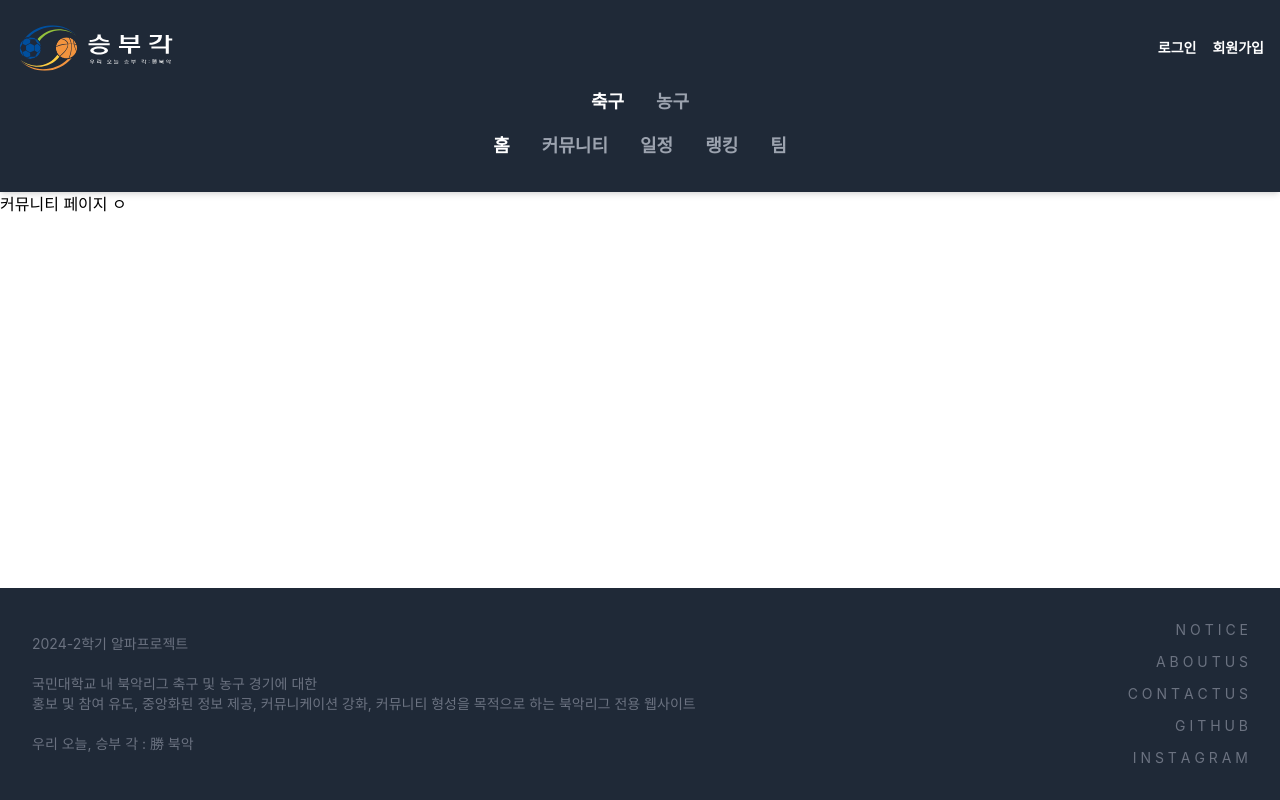
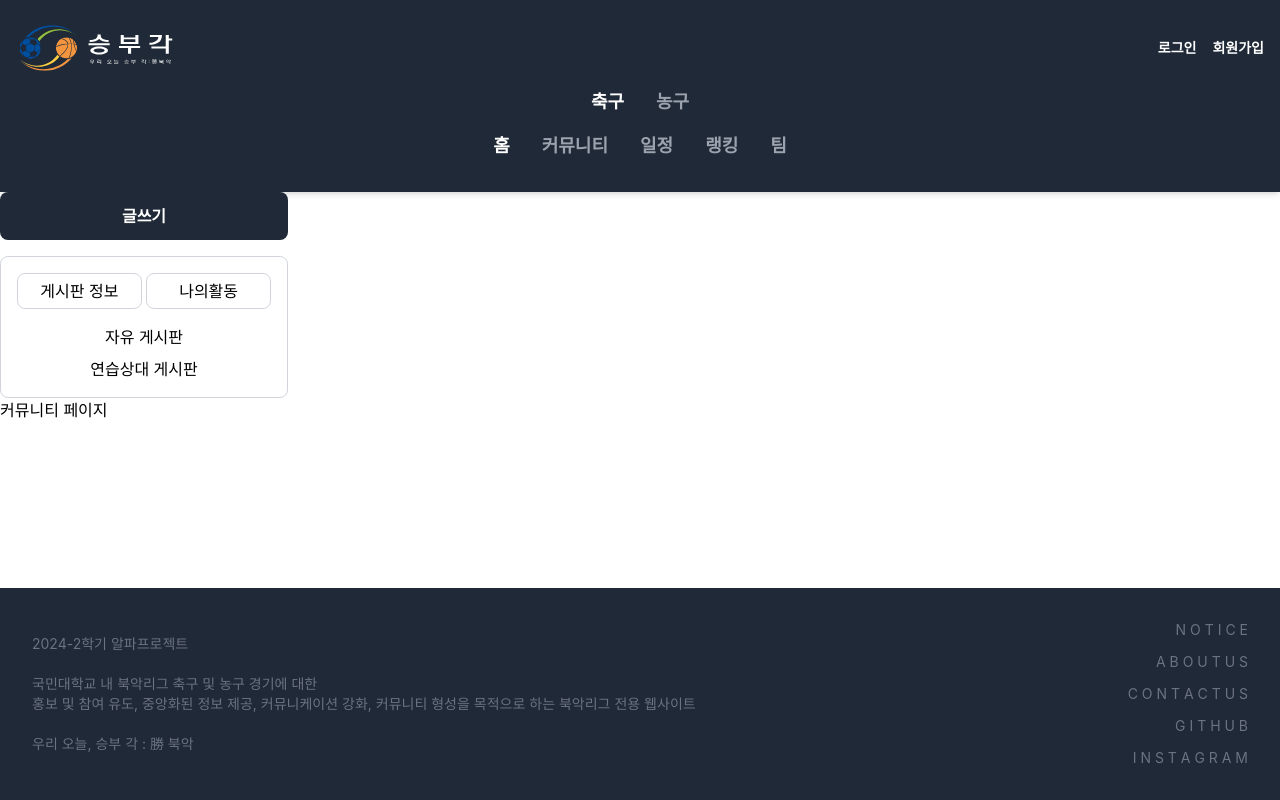
Before and after one commit to s-bukak/s-bukak-frontend, a React (Create React App) app: page /community in a window 1280 px wide. Built offline with nearby package versions, Linux system fonts and the light colour scheme.

Commit message:
feat : 커뮤니티 페이지 개발

```diff
--- /dev/null
+++ b/src/components/CommunityButton.js
@@ -0,0 +1,35 @@
+import React, { useState } from 'react';
+
+function CommunityButton() {
+    const [activeButton, setActiveButton] = useState(null);
+
+    const handleClick = (button) => {
+        setActiveButton(button);
+    };
+
+    const getButtonClass = (button) => {
+        return activeButton === button
+            ? 'w-32 h-9 bg-sky-600 text-white rounded-lg'
+            : 'w-32 h-9 bg-white text-black border border-gray-300 rounded-lg';
+    };
+
+    return (
+        <div>
+            <button className="w-72 h-12 text-white font-bold bg-gray-800 rounded-lg ">글쓰기</button>
+            <div className="w-72 h-37 mt-4 border border-gray-300 rounded-lg p-4">
+                <div className="flex justify-center mb-4" style={{gap: '4.5px'}}>
+                    <button className={getButtonClass('게시판 정보')} onClick={() => handleClick('게시판 정보')}>
+                        게시판 정보
+                    </button>
+                    <button className={getButtonClass('나의활동')} onClick={() => handleClick('나의활동')}>
+                        나의활동
+                    </button>
+                </div>
+                <div className="text-center">자유 게시판</div>
+                <div className="text-center mt-2">연습상대 게시판</div>
+            </div>
+        </div>
+    );
+}
+
+export default CommunityButton;
--- a/src/pages/community/Community.js
+++ b/src/pages/community/Community.js
@@ -1,9 +1,10 @@
 import React from 'react';
-
+import CommunityButton from "../../components/CommunityButton";
 export default function Community() {
     return (
         <div>
-            커뮤니티 페이지 ㅇ
+            <CommunityButton></CommunityButton>
+            커뮤니티 페이지
         </div>
     )
 }
```
